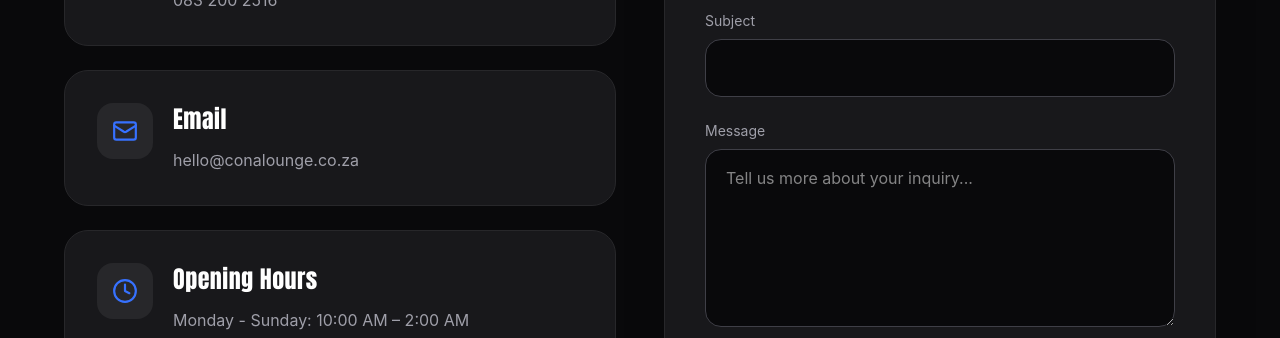
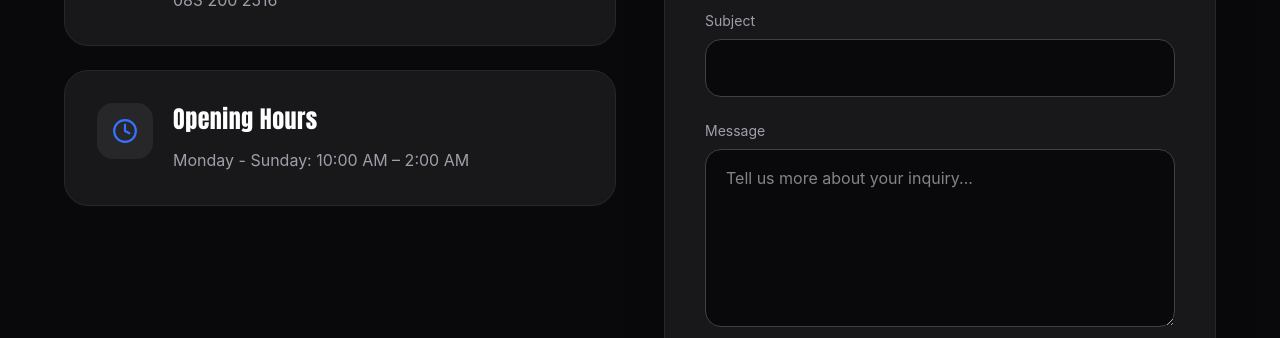
Before and after one commit to CalvinMachitje/cona-frontend, a React (Vite) app in the folder frontend/: page /contact in a window 1280 px wide. Shown: the part 614-952 px from the top of the page. Built offline with nearby package versions, Linux system fonts and the light colour scheme; no server answers.

Commit message:
fix: remove email InfoCard from ContactPage component

```diff
--- a/frontend/src/pages/public/Contact.tsx
+++ b/frontend/src/pages/public/Contact.tsx
@@ -236,12 +236,6 @@ export default function ContactPage() {
             />
 
             <InfoCard
-              icon={Mail}
-              title="Email"
-              lines={["hello@conalounge.co.za"]}
-            />
-
-            <InfoCard
               icon={Clock}
               title="Opening Hours"
               lines={["Monday - Sunday: 10:00 AM – 2:00 AM"]}
```
